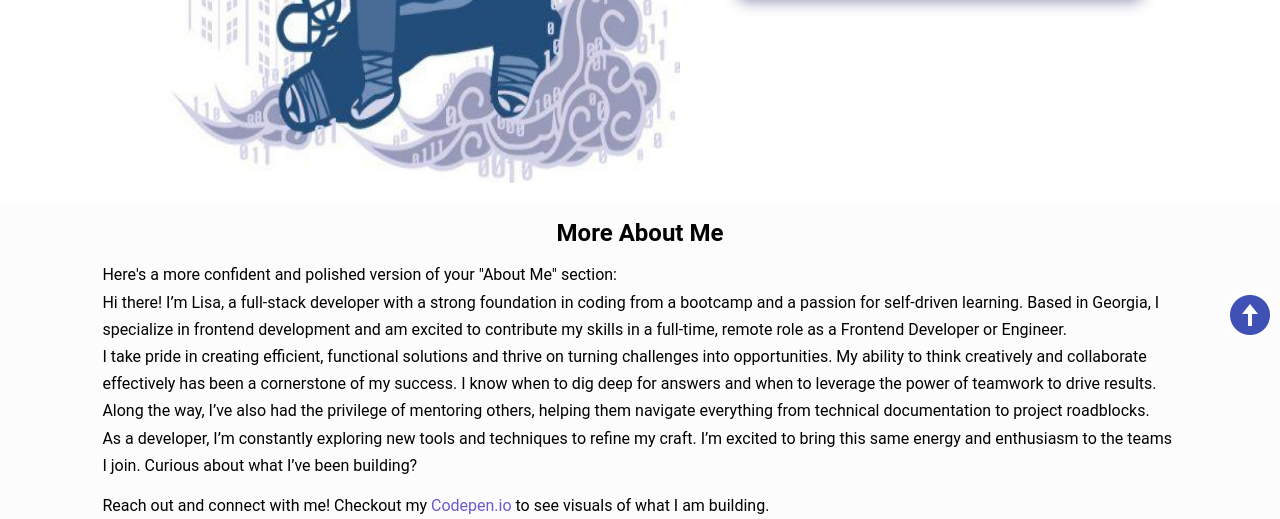
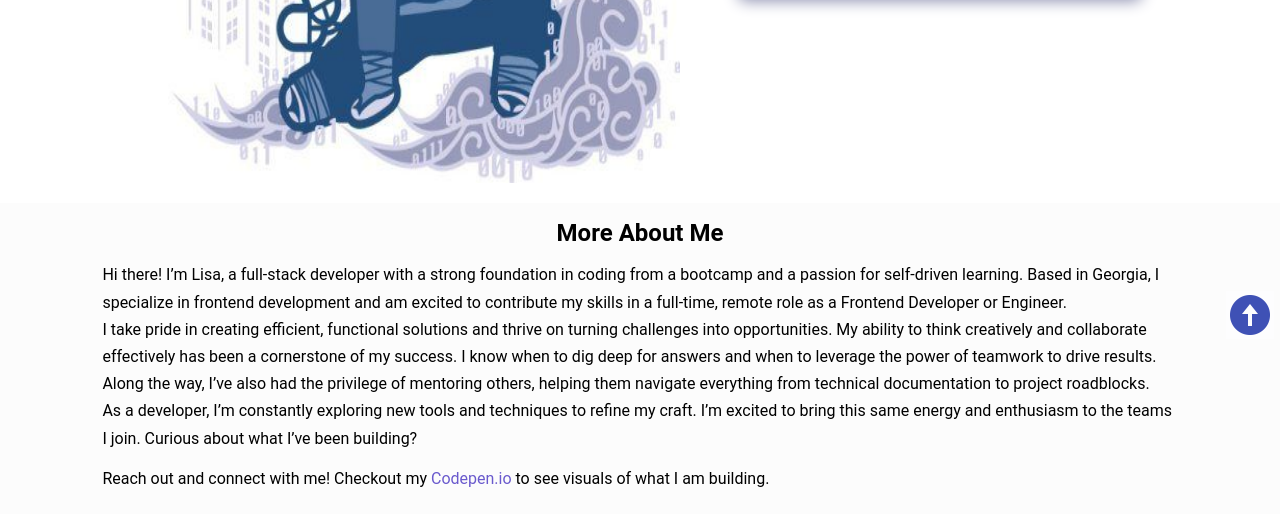
Before and after one commit to midnightmoet/midnightmoet.github.io, a plain HTML site: page index.html in a window 1280 px wide. Shown: the part 433-952 px from the top of the page. Drawn offline with nearby package versions, Linux system fonts and the light colour scheme.

Commit message:
error corrected

```diff
--- a/index.html
+++ b/index.html
@@ -67,9 +67,6 @@
     <section class="more-about">
       <h2>More About Me</h2>
       <p>
-
-        Here's a more confident and polished version of your "About Me" section:
-        <br>
         Hi there! I’m Lisa, a full-stack developer with a strong foundation in coding from a bootcamp and a passion for self-driven learning. Based in Georgia, I specialize in frontend development and am excited to contribute my skills in a full-time, remote role as a Frontend Developer or Engineer.
         <br>
         I take pride in creating efficient, functional solutions and thrive on turning challenges into opportunities. My ability to think creatively and collaborate effectively has been a cornerstone of my success. I know when to dig deep for answers and when to leverage the power of teamwork to drive results. Along the way, I’ve also had the privilege of mentoring others, helping them navigate everything from technical documentation to project roadblocks.
```
